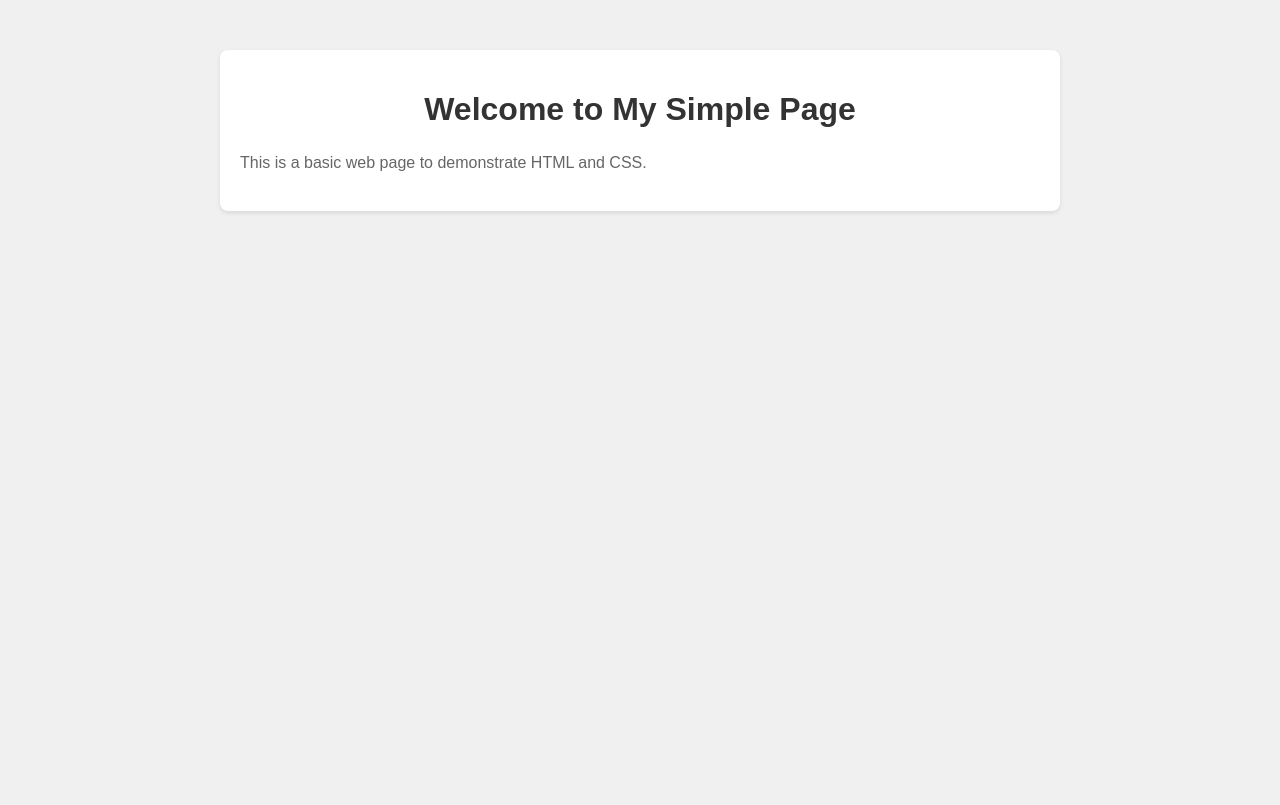
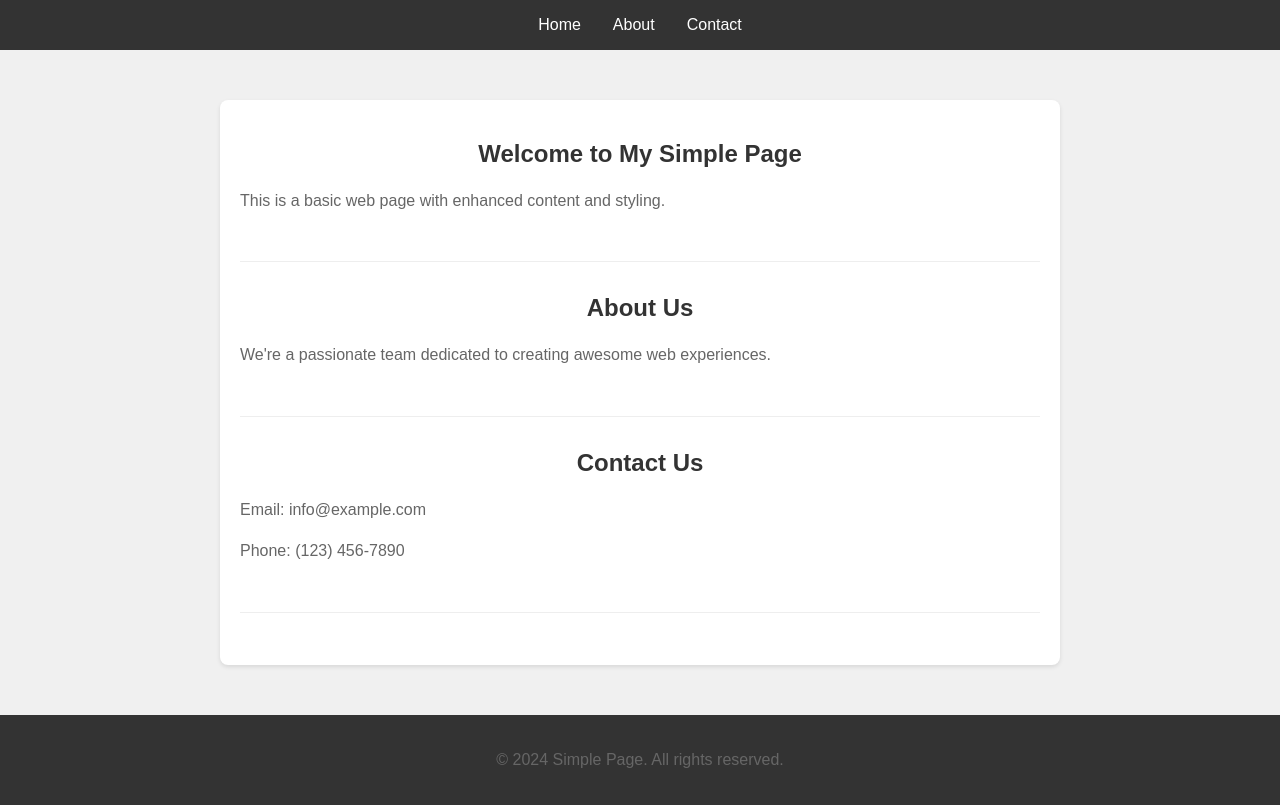
Before and after one commit to kotrobot/simple-page, a plain HTML site: page index.html in a window 1280 px wide. Drawn offline with Linux system fonts and the light colour scheme.

Commit message:
Add enhanced content and styling

```diff
--- a/index.html
+++ b/index.html
@@ -7,9 +7,34 @@
     <link rel="stylesheet" href="styles.css">
 </head>
 <body>
+    <nav class="navbar">
+        <ul>
+            <li><a href="#home">Home</a></li>
+            <li><a href="#about">About</a></li>
+            <li><a href="#contact">Contact</a></li>
+        </ul>
+    </nav>
+
     <div class="container">
-        <h1>Welcome to My Simple Page</h1>
-        <p>This is a basic web page to demonstrate HTML and CSS.</p>
+        <section id="home">
+            <h1>Welcome to My Simple Page</h1>
+            <p>This is a basic web page with enhanced content and styling.</p>
+        </section>
+
+        <section id="about">
+            <h2>About Us</h2>
+            <p>We're a passionate team dedicated to creating awesome web experiences.</p>
+        </section>
+
+        <section id="contact">
+            <h2>Contact Us</h2>
+            <p>Email: info@example.com</p>
+            <p>Phone: (123) 456-7890</p>
+        </section>
     </div>
+
+    <footer>
+        <p>&copy; 2024 Simple Page. All rights reserved.</p>
+    </footer>
 </body>
 </html>
--- a/styles.css
+++ b/styles.css
@@ -3,6 +3,28 @@ body {
     margin: 0;
     padding: 0;
     background-color: #f0f0f0;
+}
+
+.navbar {
+    background-color: #333;
+    padding: 1rem;
+}
+
+.navbar ul {
+    list-style: none;
+    margin: 0;
+    padding: 0;
+    display: flex;
+    justify-content: center;
+}
+
+.navbar li {
+    margin: 0 1rem;
+}
+
+.navbar a {
+    color: white;
+    text-decoration: none;
 }
 
 .container {
@@ -14,7 +36,13 @@ body {
     box-shadow: 0 2px 4px rgba(0,0,0,0.1);
 }
 
-h1 {
+section {
+    margin-bottom: 2rem;
+    padding-bottom: 2rem;
+    border-bottom: 1px solid #eee;
+}
+
+h1, h2 {
     color: #333;
     text-align: center;
 }
@@ -23,3 +51,10 @@ p {
     color: #666;
     line-height: 1.6;
 }
+
+footer {
+    text-align: center;
+    padding: 1rem;
+    background-color: #333;
+    color: white;
+}
```
